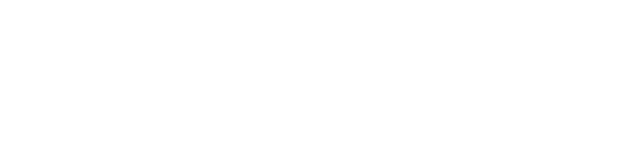
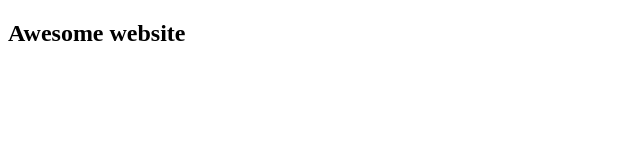
Before and after one commit to cabdixakiin-xaydar/test-repo, a plain HTML site: page feature1.html in a window 1280 px wide. Shown: the whole page, without its empty margins (0-640 px from the left). Drawn offline with Linux system fonts and the light colour scheme.

Commit message:
Update feature1.html

```diff
--- a/feature1.html
+++ b/feature1.html
@@ -6,6 +6,6 @@
     <title>Document</title>
 </head>
 <body>
-
+    <h2>Awesome website</h2>
 </body>
 </html>
```
